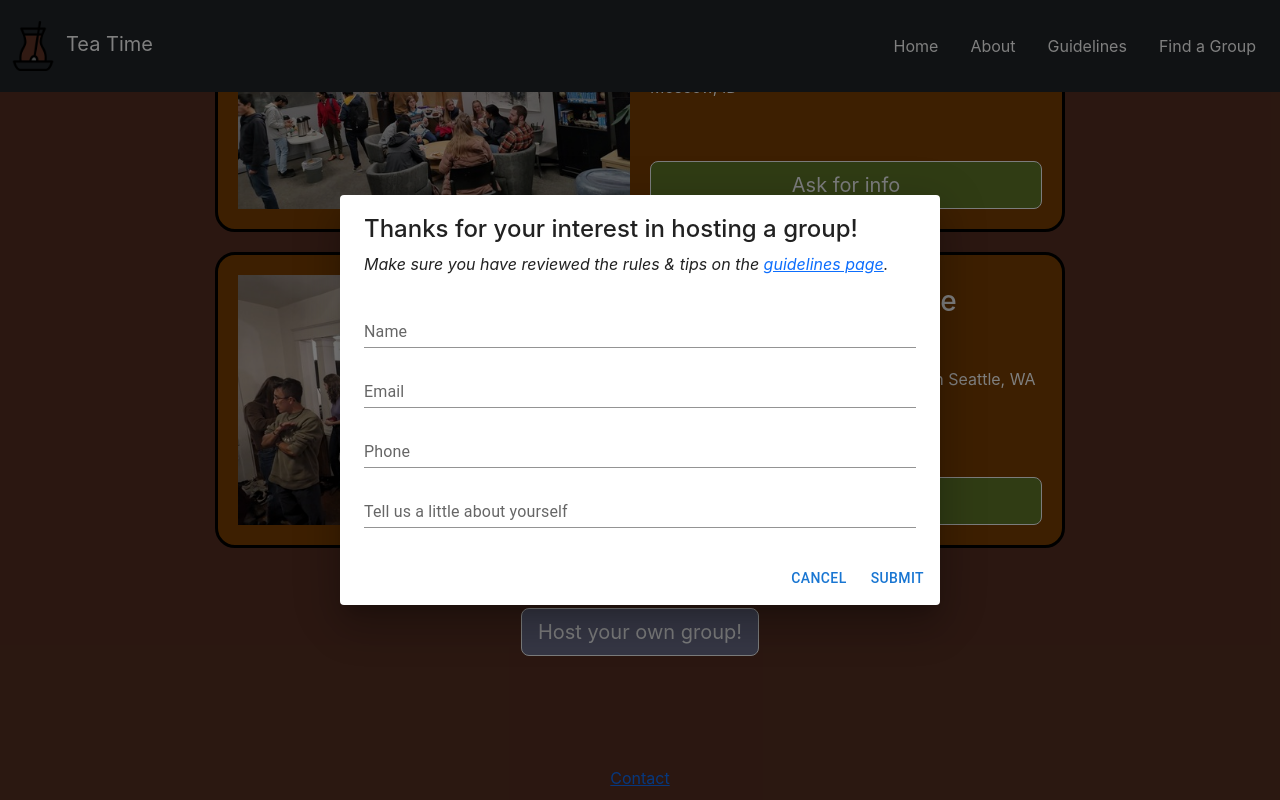
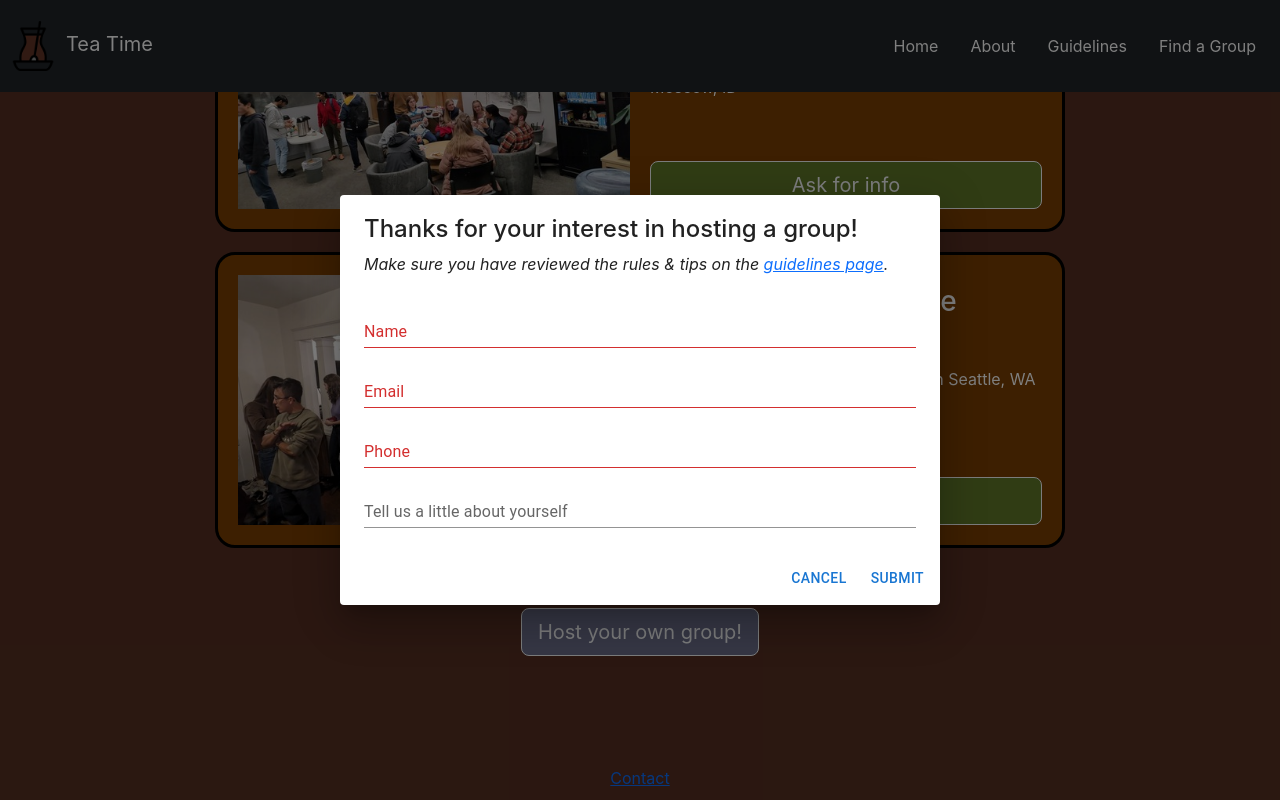
Before and after one commit to derekantrican/TeaTime, a React (Create React App) app: page /groups/1 in a window 1280 px wide. Both pictures are taken after a click on the button "Host your own group!". Shown: the part 1134-1934 px from the top of the page. Built offline with nearby package versions, Linux system fonts and the light colour scheme.

Commit message:
Resolve various warnings

```diff
--- a/src/components/NavBar.js
+++ b/src/components/NavBar.js
@@ -61,7 +61,7 @@ export function NavBar() {
     return (
         <nav className={`navbar navbar-dark bg-dark navbar-expand-lg fixed-top ${!isVisible ? 'hideNav' : navBarHasHiddenOnce ? 'showNav' : ''}`}>
             <Link className="navbar-brand" to="/">
-                <img className="m-2" src='/images/icon.png' height="50"/>
+                <img className="m-2" src='/images/icon.png' height='50' alt='Tea Time'/>
                 Tea Time
             </Link>
             <button className="navbar-toggler me-2" onClick={() => setCollapsed(!collapsed)}>
--- a/src/pages/Groups.js
+++ b/src/pages/Groups.js
@@ -6,7 +6,7 @@ import { Link, useParams } from 'react-router-dom';
 import ReactGA from "react-ga4";
 import { useIsMobile } from '../hooks/isMobile';
 
-const baseUrl = () => process.env.NODE_ENV != 'production' ? 'http://localhost:3000/' : 'https://tea-time.social/';
+const baseUrl = () => process.env.NODE_ENV !== 'production' ? 'http://localhost:3000/' : 'https://tea-time.social/';
 
 export function Groups() {
     const [userInfoDialogOpen, setUserInfoDialogOpen] = useState(false);
@@ -42,8 +42,8 @@ export function Groups() {
         }
     }
 
-    Array.prototype.putItemFirst = function(matchFunc) {
-        return this.reduce((array, element) => {
+    const putItemFirst = (currentArray, matchFunc) => {
+        return currentArray.reduce((array, element) => {
             if (matchFunc(element)) {
                 return [element, ...array];
             }
@@ -55,7 +55,7 @@ export function Groups() {
     return (
         <div className='content' style={{marginTop: 20}}>
             {/*Todo: if we eventually get a large amount of groups, we might want a "area" (eg Eastside, Tacoma, Seattle) filter or an embedded map*/}
-            {data.putItemFirst(group => groupParam && group.id == groupParam).map(group =>
+            {putItemFirst(data, group => groupParam && group.id === groupParam).map(group =>
                 <GroupCard key={group.id} group={group} openDialog={() => openDialog(group.name)}/>
             )}
             <button className='btn btn-outline-light btn-lg' style={{backgroundColor: 'rgba(130, 174, 245, 0.5)', marginTop: 50}}
@@ -75,7 +75,8 @@ function GroupCard(props) {
     return (
         <div style={{display: 'flex', flexDirection: isMobile ? 'column' : 'row', justifyContent: 'space-between', borderRadius: 20, backgroundColor: '#7a3f02',
                      border: 'solid black', padding: 20, margin: '10px 0px', width: isMobile ? 'calc(100% - 40px)' : 850}}>
-            <img style={{height: 250, objectFit: 'cover', width: !isMobile ? 'calc(50% - 10px)' : ''}} src={baseUrl() + props.group.thumbnail}/>
+            <img style={{height: 250, objectFit: 'cover', width: !isMobile ? 'calc(50% - 10px)' : ''}} src={baseUrl() + props.group.thumbnail}
+                alt={props.group.name}/>
             <div style={{display: 'flex', flexDirection: 'column', width: !isMobile ? 'calc(50% - 10px)' : ''}}>
                 <h3 style={{marginTop: 10}}>{props.group.name}</h3>
                 <p>{props.group.meets}</p>
@@ -103,15 +104,15 @@ function UserInfoDialog(props) {
             label: props.target,
             nonInteraction: false,
         });
-    }, []);
+    }, [props.target]);
 
     const onChange = (value, field) => {
         setResult((_result) => ({ ..._result, [field]: value }));
     }
 
-    useEffect(() => onChange(props.target, 'target'), []);
+    useEffect(() => onChange(props.target, 'target'), [props.target]);
 
-    const emailRegex = /^[\w-\.]+@([\w-]+\.)+[\w-]{2,4}$/g;
+    const emailRegex = /^[^\s@]+@[^\s@]+\.[^\s@]+$/g;
     const phoneRegex = /^(\+?\d{1,2}\s?)?\(?\d{3}\)?[\s.-]?\d{3}[\s.-]?\d{4}$/g;
 
     const onSubmit = () => {
@@ -153,7 +154,7 @@ function UserInfoDialog(props) {
     return (
         <Dialog open={props.open} onClose={() => props.onClose()}>
             <DialogContent>
-                {props.target == 'Host a group' ?
+                {props.target === 'Host a group' ?
                     <div>
                         <h4>Thanks for your interest in hosting a group!</h4>
                         <p><i>Make sure you have reviewed the rules & tips on the <Link to="/guidelines">guidelines page</Link>.</i></p>
@@ -165,15 +166,15 @@ function UserInfoDialog(props) {
                 </div>
                 }
                 <TextField autoFocus fullWidth margin="dense" label="Name" variant="standard"
-                    helperText={nameErrorMsg} error={nameErrorMsg != null}
+                    helperText={nameErrorMsg} error={nameErrorMsg !== null}
                     onChange={e => onChange(e.target.value, 'name')}/>
                 <TextField fullWidth margin="dense" label="Email" variant="standard"
-                    helperText={emailErrorMsg} error={emailErrorMsg != null}
+                    helperText={emailErrorMsg} error={emailErrorMsg !== null}
                     onChange={e => onChange(e.target.value, 'email')}/>
                 <TextField fullWidth margin="dense" label="Phone" variant="standard"
-                    helperText={phoneErrorMsg} error={phoneErrorMsg != null}
+                    helperText={phoneErrorMsg} error={phoneErrorMsg !== null}
                     onChange={e => onChange(e.target.value, 'phone')}/>
-                {props.target == 'Host a group' ?
+                {props.target === 'Host a group' ?
                     <TextField fullWidth multiline margin="dense" label="Tell us a little about yourself" variant="standard"
                         onChange={e => onChange(e.target.value, 'aboutMe')}/>
                 : null
```
